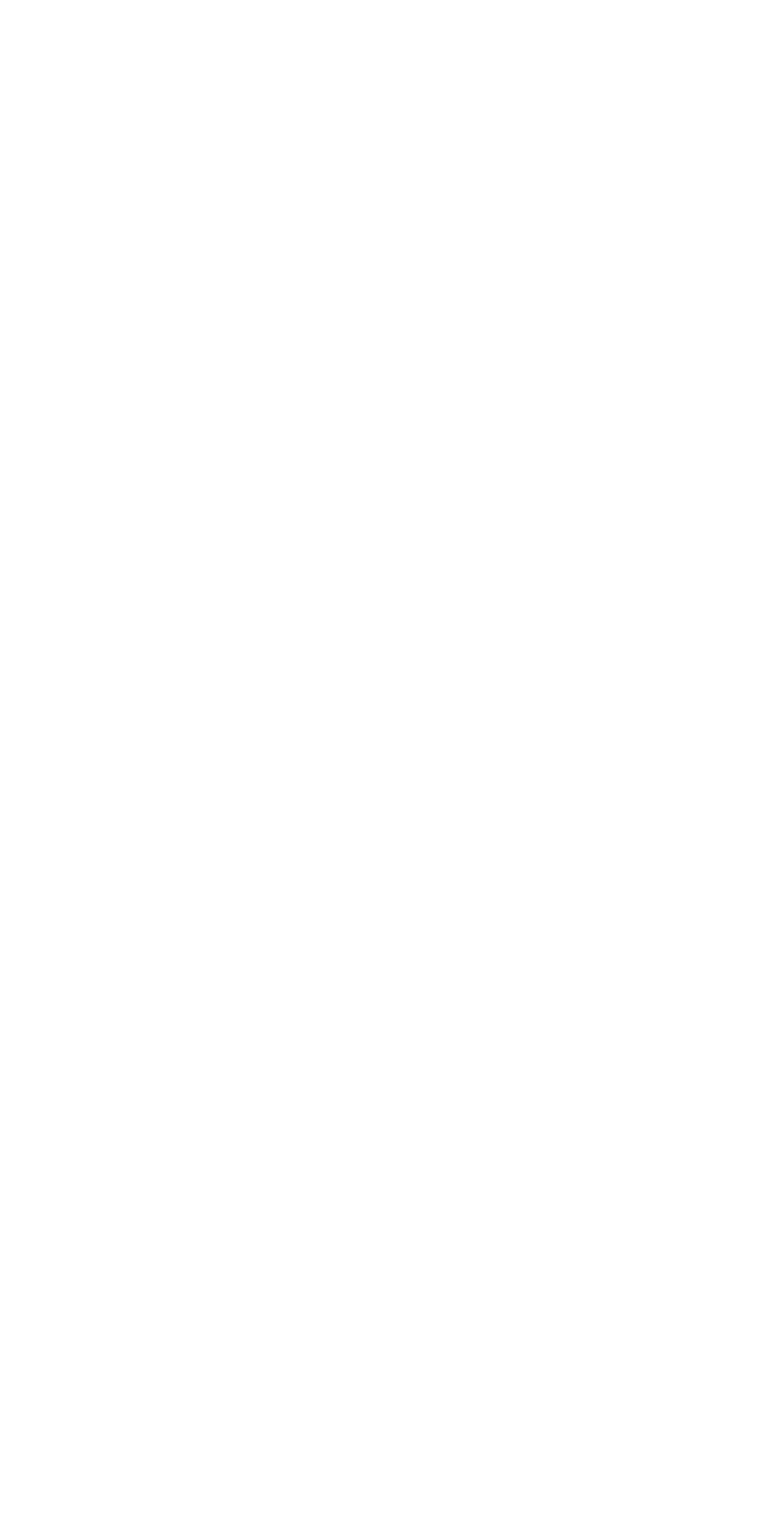
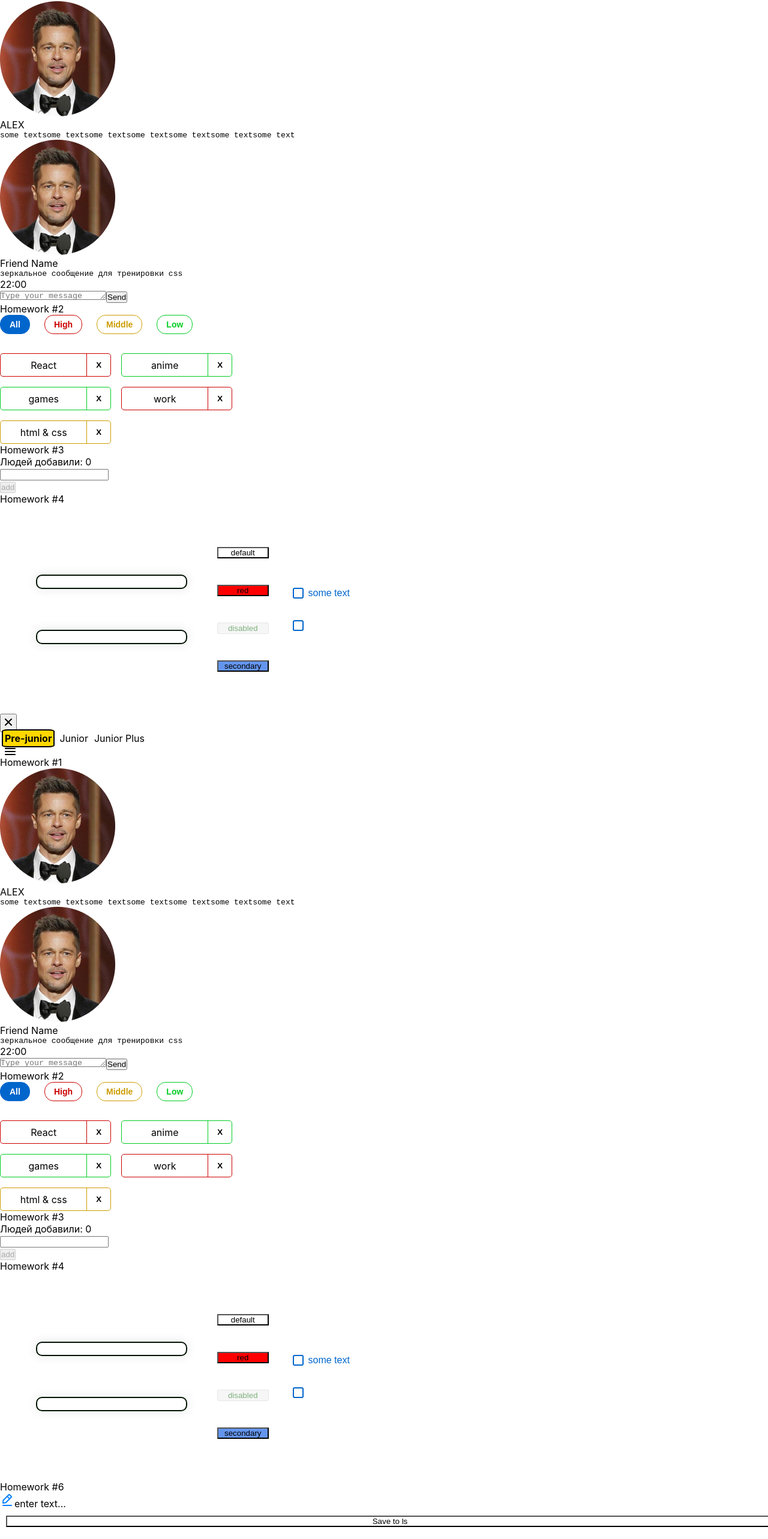
Before and after one commit to Alex666000/DZ_auto, a React (Create React App) app: page /#/pre-junior in a window 1280 px wide. Shown: the part 18-2584 px from the top of the page at 60% size. Before the commit the page ends 800 px from the top, so only its background shows below. Built offline with nearby package versions, Linux system fonts and the light colour scheme.

Commit message:
HW6 - готово

```diff
--- a/src/s1-main/App.tsx
+++ b/src/s1-main/App.tsx
@@ -5,18 +5,20 @@ import HW3 from "../s2-homeworks/hw03/HW3";
 import HW4 from "../s2-homeworks/hw04/HW4";
 import HW2 from "../s2-homeworks/hw02/HW2";
 import HW5 from "../s2-homeworks/hw05/HW5";
+import HW6 from "../s2-homeworks/hw06/HW6";
 
 function App() {
     return (
         <div className={s.App}>
-            {/*<HW1/>*/}
-            {/*раскомментировать по ходу выполнения*/}
-            {/*<HW2/>*/}
-            {/*<HW3/>*/}
-            {/*<HW4/>*/}
+            <HW1/>
+        {/*    раскомментировать по ходу выполнения*/}
+            <HW2/>
+            <HW3/>
+            <HW4/>
 
-            {/*при выполнении дз 5 и более - закомментировать здесь дз 1-4, так как они есть внутри дз 5*/}
-            {/*<HW5/>*/}
+          {/*  при выполнении дз 5 и более - закомментировать здесь дз 1-4, так как они есть внутри дз 5*/}
+            <HW5/>
+            <HW6/>
         </div>
     )
 }
--- a/src/s2-homeworks/hw06/HW6.tsx
+++ b/src/s2-homeworks/hw06/HW6.tsx
@@ -1,9 +1,9 @@
-import React, { useState } from 'react'
-import SuperEditableSpan from './common/c4-SuperEditableSpan/SuperEditableSpan'
-import { restoreState, saveState } from './localStorage/localStorage'
-import s2 from '../../s1-main/App.module.css'
-import SuperButton from '../hw04/common/c2-SuperButton/SuperButton'
-import s from './HW6.module.css'
+import React, {useState} from "react"
+import SuperEditableSpan from "./common/c4-SuperEditableSpan/SuperEditableSpan"
+import {restoreState, saveState} from "./localStorage/localStorage"
+import s2 from "../../s1-main/App.module.css"
+import SuperButton from "../hw04/common/c2-SuperButton/SuperButton"
+import s from "./HW6.module.css"
 
 /*
  * 1 - в файле SuperEditableSpan.tsx дописать логику функций onEnterCallback, onBlurCallback, onDoubleClickCallBack
@@ -12,43 +12,46 @@ import s from './HW6.module.css'
  */
 
 const HW6 = () => {
-    const [value, setValue] = useState<string>('')
+    const [value, setValue] = useState<string>("")
 
     const save = () => {
-        saveState<string>('hw6-editable-span-value', value)
+        saveState<string>("hw6-editable-span-value", value)
     }
+    // нажимаем на кнопку Get from ls и записываем в ЛС новое значение
     const restore = () => {
-        // делают студенты
-
+        // делают студенты --- "restore" - восстановить
+        setValue(restoreState<string>("hw6-editable-span-value", value))
     }
 
     return (
-        <div id={'hw6'}>
+        <div id={"hw6"}>
             <div className={s2.hwTitle}>Homework #6</div>
 
             {/*демонстрация возможностей компоненты:*/}
             <div className={s2.hw}>
                 <div className={s.editableSpanContainer}>
                     <SuperEditableSpan
-                        id={'hw6-spanable-input'}
+                        id={"hw6-spanable-input"}
                         value={value}
+                        onEnter={save}
                         onChangeText={setValue}
                         spanProps={{
-                            id: 'hw6-editable-span',
-                            defaultText: 'enter text...',
+                            id: "hw6-editable-span",
+                            defaultText: "enter text...",
                         }}
                     />
                 </div>
 
                 <div className={s.buttonsContainer}>
-                    <SuperButton id={'hw6-save'} onClick={save}>
+                    <SuperButton id={"hw6-save"} onClick={save}>
                         Save to ls
                     </SuperButton>
                     <SuperButton
-                        id={'hw6-restore'}
+                        id={"hw6-restore"}
                         onClick={restore}
-                        xType={'secondary'}
+                        xType={"secondary"}
                     >
+                        {/*children*/}
                         Get from ls
                     </SuperButton>
                 </div>
--- a/src/s2-homeworks/hw06/common/c4-SuperEditableSpan/SuperEditableSpan.tsx
+++ b/src/s2-homeworks/hw06/common/c4-SuperEditableSpan/SuperEditableSpan.tsx
@@ -1,39 +1,36 @@
-import React, {
-    DetailedHTMLProps,
-    InputHTMLAttributes,
-    HTMLAttributes,
-    useState,
-} from 'react'
-import s from './SuperEditableSpan.module.css'
-import SuperInputText from '../../../hw04/common/c1-SuperInputText/SuperInputText'
-import editIcon from './editIcon.svg'
+import React, {DetailedHTMLProps, InputHTMLAttributes, HTMLAttributes, useState,} from "react"
+import s from "./SuperEditableSpan.module.css"
+import SuperInputText from "../../../hw04/common/c1-SuperInputText/SuperInputText"
+import editIcon from "./editIcon.svg"
+
 
 // тип пропсов обычного инпута
 type DefaultInputPropsType = DetailedHTMLProps<InputHTMLAttributes<HTMLInputElement>,
     HTMLInputElement>
+
 // тип пропсов обычного спана
 type DefaultSpanPropsType = DetailedHTMLProps<HTMLAttributes<HTMLSpanElement>,
     HTMLSpanElement>
 
 // здесь мы говорим что у нашего инпута будут такие же пропсы как у обычного инпута, кроме type
 // (чтоб не писать value: string, onChange: ...; они уже все описаны в DefaultInputPropsType)
-type SuperEditableSpanType = Omit<DefaultInputPropsType, 'type'> & {
+type SuperEditableSpanPropsType = Omit<DefaultInputPropsType, "type"> & {
     // и + ещё пропсы которых нет в стандартном инпуте
     onChangeText?: (value: string) => void
     onEnter?: () => void
     error?: string
 
-    spanProps?: DefaultSpanPropsType  & {defaultText?: string}// пропсы для спана
+    spanProps?: DefaultSpanPropsType & { defaultText?: string }// пропсы для спана
 }
 
-const SuperEditableSpan: React.FC<SuperEditableSpanType> = (
+const SuperEditableSpan: React.FC<SuperEditableSpanPropsType> = (
     {
         autoFocus,
         onBlur,
         onEnter,
         spanProps,
 
-        ...restProps // все остальные пропсы попадут в объект restProps
+        ...restProps // все остальные дефолтные пропсы попадут в объект restProps
     }
 ) => {
     const [editMode, setEditMode] = useState<boolean>(false)
@@ -42,41 +39,45 @@ const SuperEditableSpan: React.FC<SuperEditableSpanType> = (
 
     const onEnterCallback = () => {
         // выключить editMode при нажатии Enter // делают студенты
-
+        setEditMode(false)
         onEnter?.()
     }
     const onBlurCallback = (e: React.FocusEvent<HTMLInputElement>) => {
         // выключить editMode при нажатии за пределами инпута // делают студенты
-
+        setEditMode(false)
         onBlur?.(e)
     }
     const onDoubleClickCallBack = (
         e: React.MouseEvent<HTMLSpanElement, MouseEvent>
     ) => {
         // включить editMode при двойном клике // делают студенты
-
+        setEditMode(true)
         onDoubleClick?.(e)
     }
-
     const spanClassName = s.span
-        + (className ? ' ' + className : '')
+        + (className ? " " + className : "")
 
     return (
         <>
-            {editMode ? (
+            {/*показывается или инпут или спан*/}
+            {editMode
+                ? (
                     <SuperInputText
+                        onDoubleClick={onDoubleClickCallBack}
                         autoFocus={autoFocus || true}
                         onBlur={onBlurCallback}
                         onEnter={onEnterCallback}
                         className={s.input}
-                    {...restProps} // отдаём инпуту остальные пропсы если они есть (value например там внутри)
+                        // отдаём инпуту остальные пропсы если они есть (value например там внутри)
+                        {...restProps}
                     />
+                    /* показывается или инпут или спан */
                 ) : (
                     <div className={s.spanBlock}>
                         <img
                             src={editIcon}
                             className={s.pen}
-                        alt={'edit'}
+                            alt={"edit"}
                         />
                         <span
                             onDoubleClick={onDoubleClickCallBack}
```
Lines whose indentation alone changed are shown as unchanged.
